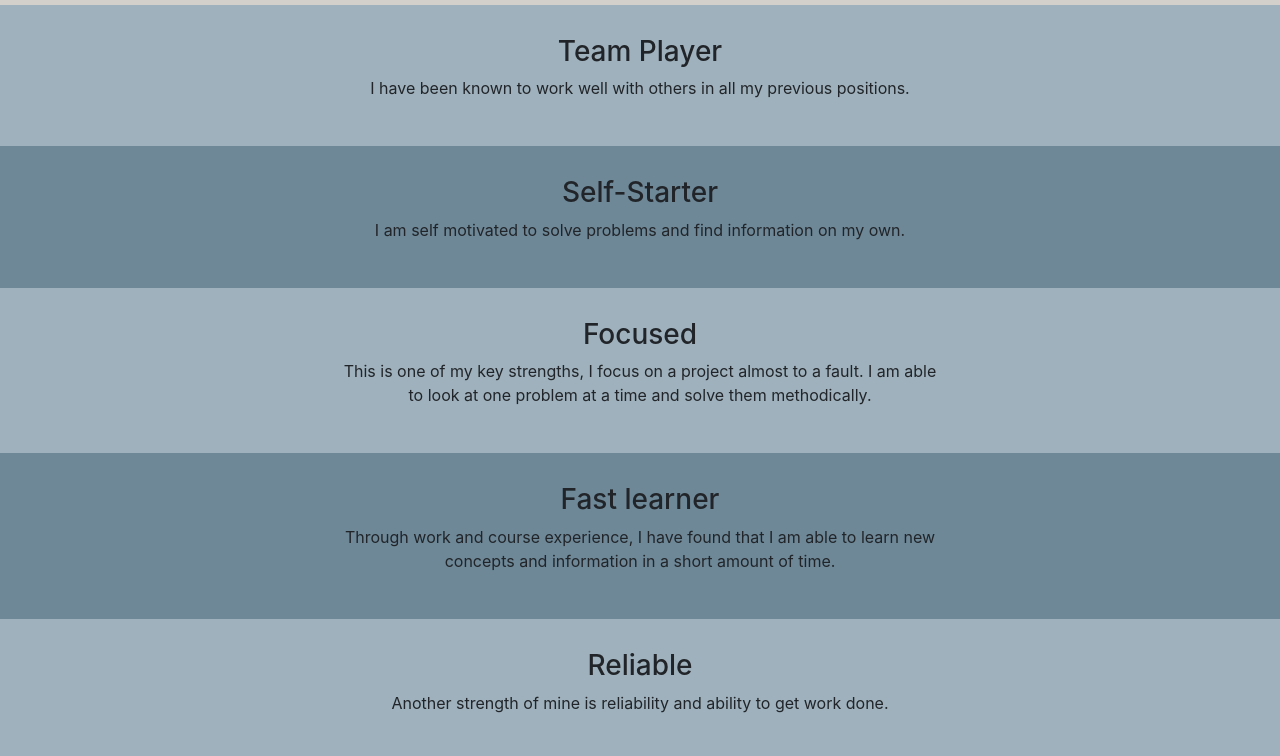
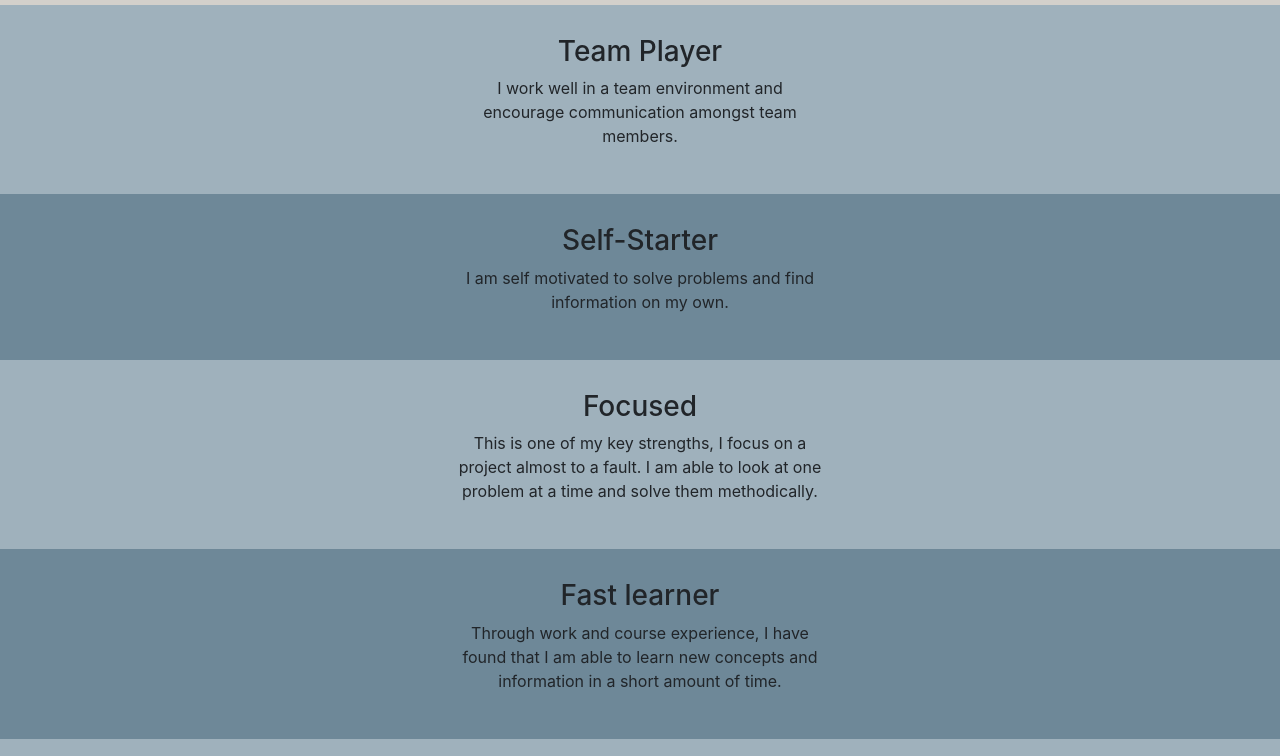
Before and after one commit to Koskibb20/koskibb20.github.io, a plain HTML site: page index.html in a window 1280 px wide. Shown: the part 504-1260 px from the top of the page. Drawn offline with nearby package versions, Linux system fonts and the light colour scheme.

Commit message:
Spelling and punctuation fixes

```diff
--- a/index.html
+++ b/index.html
@@ -39,23 +39,23 @@ interest in technology and enhance my knowledge to accompany my degree at UWSP.<
 	<div style="width: 100%; display: flex; flex-direction: column;">
 		<div class="skillsg" style="animation-duration: 1s; animation-name: slideInTop;">
 			<h3>Team Player</h3>
-			<p class="blockText">I have been known to work well with others in all my previous positions.</p>
+			<p class="keyskills">I work well in a team environment and encourage communication amongst team members.</p>
 		</div>
 		<div class="skillsb" style="animation-duration: 1.5s; animation-name: slideInTop;">
 			<h3>Self-Starter</h3>
-			<p class="blockText">I am self motivated to solve problems and find information on my own.</p>
+			<p class="keyskills">I am self motivated to solve problems and find information on my own.</p>
 		</div>
 		<div class="skillsg" style="animation-duration: 2s; animation-name: slideInTop;">
 			<h3>Focused</h3>
-			<p class="blockText">This is one of my key strengths, I focus on a project almost to a fault. I am able to look at one problem at a time and solve them methodically.</p>
+			<p class="keyskills">This is one of my key strengths, I focus on a project almost to a fault. I am able to look at one problem at a time and solve them methodically.</p>
 		</div>
 		<div class="skillsb" style="animation-duration: 2.5s; animation-name: slideInTop;">
 			<h3>Fast learner</h3>
-			<p class="blockText">Through work and course experience, I have found that I am able to learn new concepts and information in a short amount of time.</p>
+			<p class="keyskills">Through work and course experience, I have found that I am able to learn new concepts and information in a short amount of time.</p>
 		</div>
 		<div class="skillsg" style="animation-duration: 3s; animation-name: slideInTop;">
 			<h3>Reliable</h3>
-			<p class="blockText">Another strength of mine is reliability and ability to get work done.</p>
+			<p class="keyskills">Another strength of mine is reliability and ability to get work done.</p>
 		</div>
 	</div>
 	<div class="contact" style="animation-duration: 3.5s; animation-name: slideInTop;">
--- a/style.css
+++ b/style.css
@@ -49,6 +49,12 @@ body {
 	margin-left: auto;
 }
 
+.keyskills{
+	width: 30%;
+	margin-right: auto;
+	margin-left: auto;
+}
+
 li a {
 	color: white;
 	text-decoratoin: none;
```
Also changed, not shown: education.html (+2 -2 lines), experience.html (+2 -2 lines).
